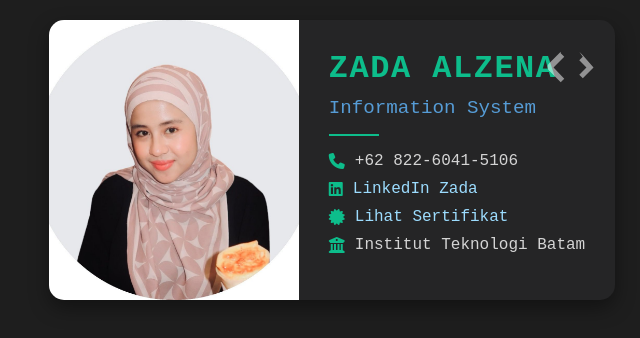
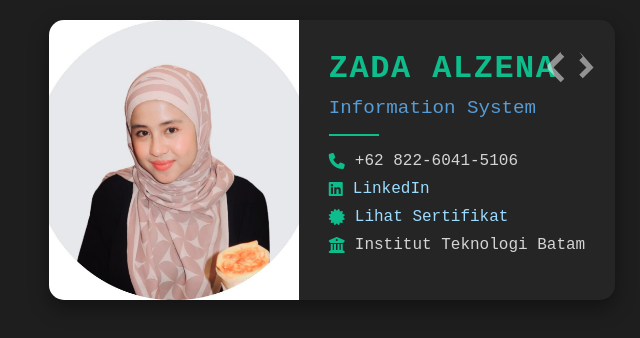
Before and after one commit to zadalzena/zada-profile, a plain HTML site: page index.html in a window 1280 px wide. Shown: the full height of the page, 308-948 px from the left. Drawn offline with Linux system fonts and the light colour scheme.

Commit message:
Add files via upload

```diff
--- a/index.html
+++ b/index.html
@@ -20,7 +20,7 @@
         <li><i class="fas fa-phone"></i> +62 822-6041-5106</li>
         <li><i class="fab fa-linkedin"></i>
           <a href="https://www.linkedin.com/in/zada-alzena-48aa7532a?utm_source=share&utm_campaign=share_via&utm_content=profile&utm_medium=ios_app" target="_blank">
-            LinkedIn Zada
+            LinkedIn
           </a>
         </li>
         <li><i class="fas fa-certificate"></i>
```
